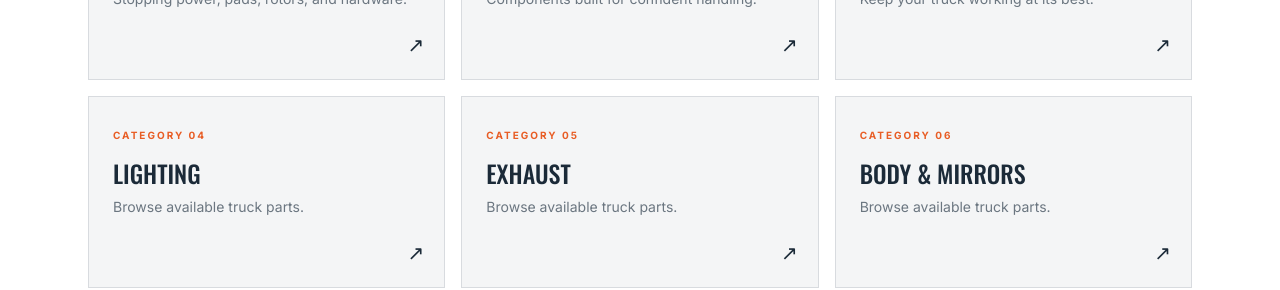
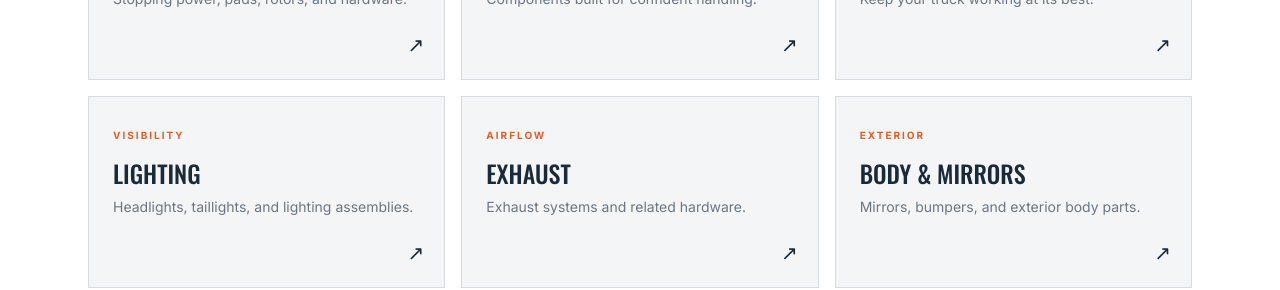
Before and after one commit to tifangfrankkelvin-lang/la-new-age, a Next.js app: page / in a window 1280 px wide. Shown: the part 1140-1430 px from the top of the page. Built offline with nearby package versions, Linux system fonts and the light colour scheme; no server answers; the database is empty.

Commit message:
fixed unencoded category links and category metadata mismatch

```diff
--- a/src/app/page.tsx
+++ b/src/app/page.tsx
@@ -8,9 +8,9 @@ const CATEGORY_META: Record<string, { eyebrow: string; description: string }> =
   Brakes: { eyebrow: "Control", description: "Stopping power, pads, rotors, and hardware." },
   Suspension: { eyebrow: "Ride", description: "Components built for confident handling." },
   Engine: { eyebrow: "Performance", description: "Keep your truck working at its best." },
-  Electrical: { eyebrow: "Systems", description: "Reliable electrical and starting components." },
-  Exterior: { eyebrow: "Body", description: "Exterior parts to keep your truck complete." },
-  Interior: { eyebrow: "Cab", description: "Practical parts for the inside of your truck." },
+  Lighting: { eyebrow: "Visibility", description: "Headlights, taillights, and lighting assemblies." },
+  Exhaust: { eyebrow: "Airflow", description: "Exhaust systems and related hardware." },
+  "Body & Mirrors": { eyebrow: "Exterior", description: "Mirrors, bumpers, and exterior body parts." },
 };
 
 export default async function Home() {
@@ -118,7 +118,7 @@ export default async function Home() {
             return (
               <Link
                 key={cat}
-                href={`/shop?category=${cat.toLowerCase()}`}
+                href={`/shop?category=${encodeURIComponent(cat.toLowerCase())}`}
                 className="group relative min-h-40 overflow-hidden border border-brand-mid/20 bg-brand-light p-5 transition duration-300 hover:-translate-y-1 hover:border-brand-orange hover:shadow-[0_16px_35px_rgba(27,42,56,0.10)] sm:min-h-48 sm:p-6"
               >
                 <span className="text-[10px] font-bold uppercase tracking-[0.2em] text-brand-orange">{meta.eyebrow}</span>
```
